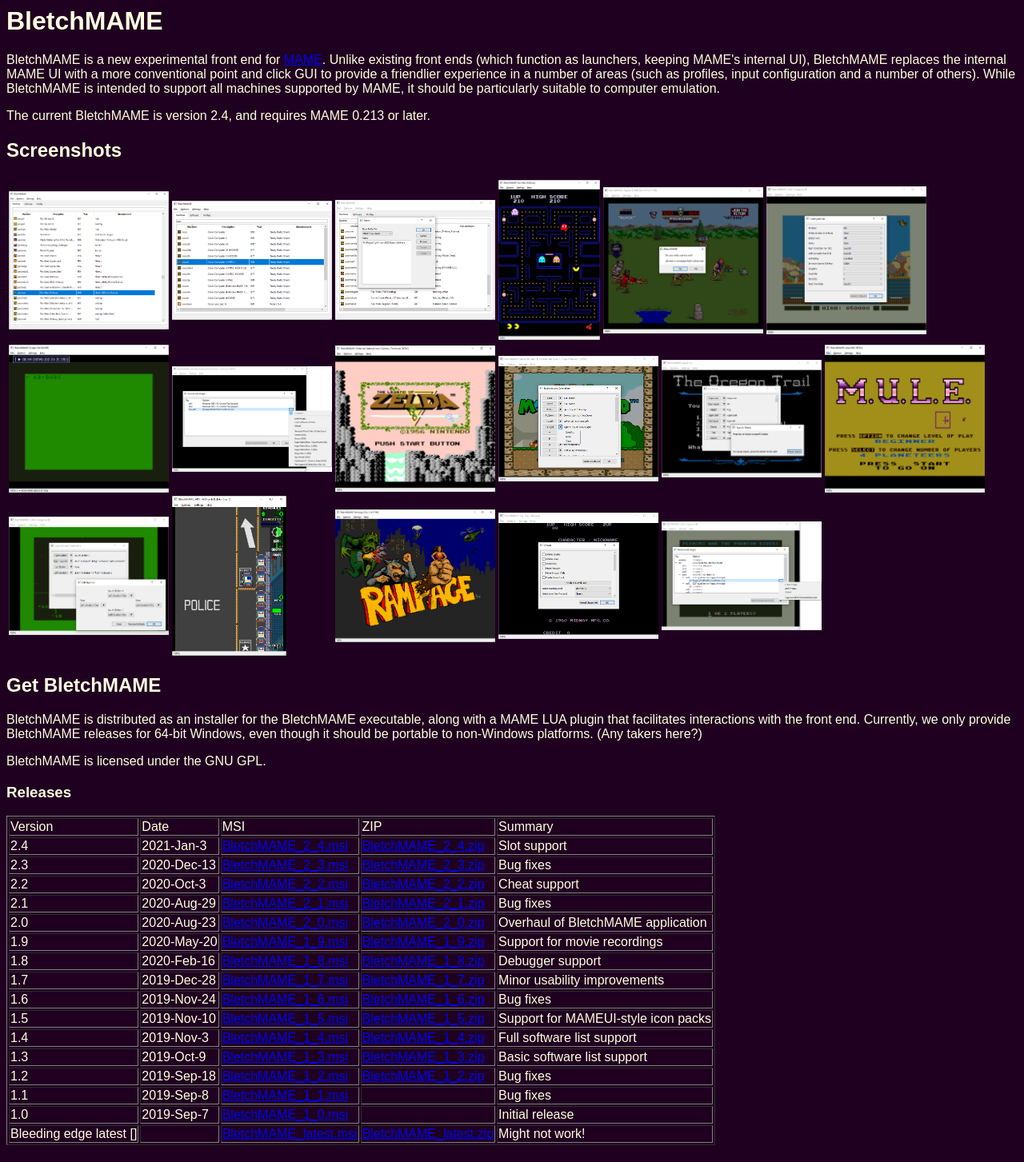
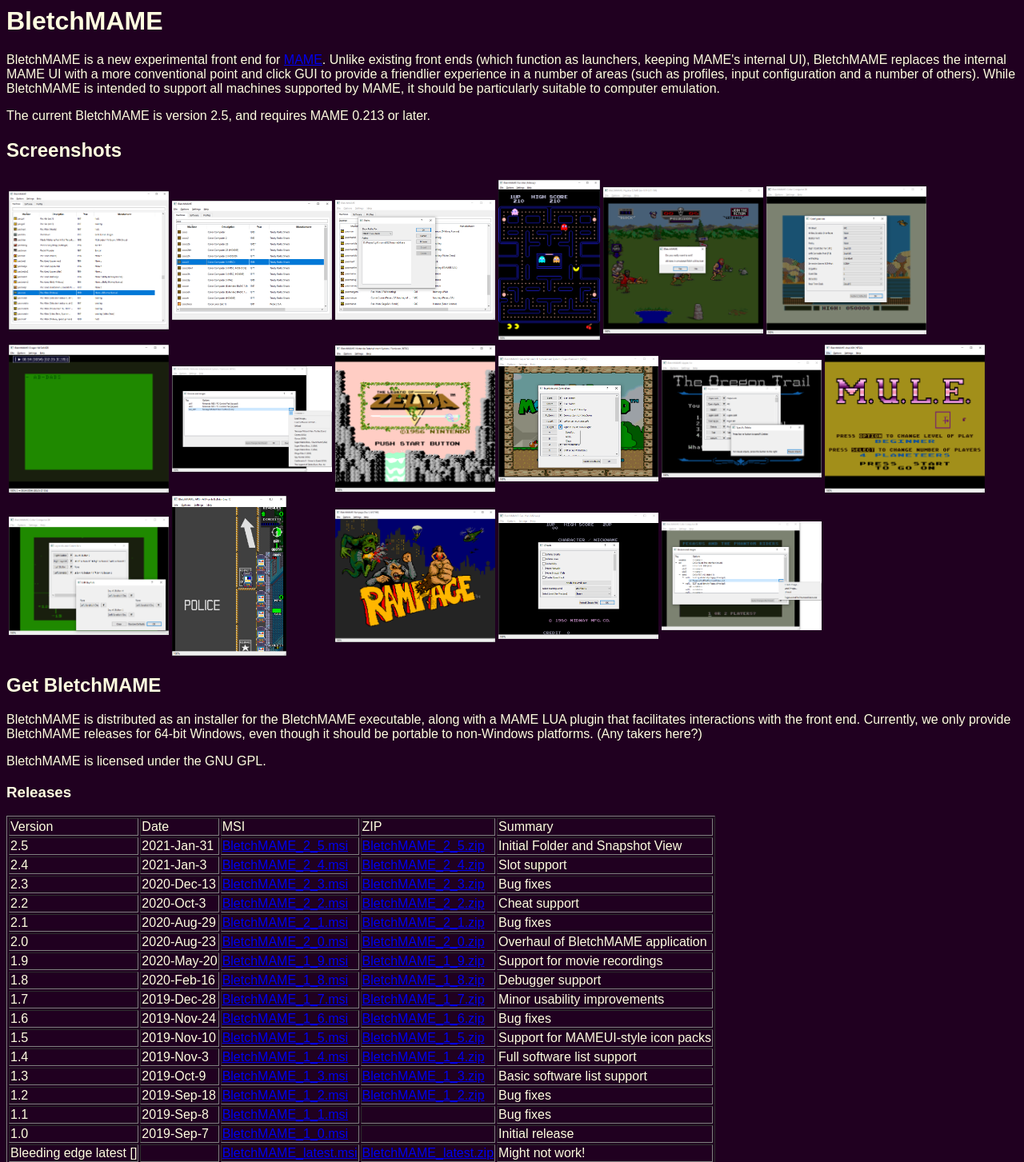
Before and after one commit to npwoods/bletchmame_web, a PHP site: page / in a window 1280 px wide. Shown: the top 1453 px of the page at 80% size. Run offline with PHP 8.4, Linux system fonts and the light colour scheme; data that the repository does not hold is empty.

Commit message:
BletchMAME 2.5 release

```diff
--- a/index.php
+++ b/index.php
@@ -4,6 +4,12 @@ $aws_bucket = "http://bletchmame.s3-website-us-east-1.amazonaws.com";
 $version_latest = trim(file_get_contents("$aws_bucket/files/version_latest.txt"));
 
 $all_versions = array(
+    "2.5" => array(
+        "date" => "2021-Jan-31",
+		"msi" => "BletchMAME_2_5.msi",
+		"zip" => "BletchMAME_2_5.zip",
+		"notes" => "Initial Folder and Snapshot View"
+    ),
     "2.4" => array(
         "date" => "2021-Jan-3",
 		"msi" => "BletchMAME_2_4.msi",
```
Also changed, not shown: 2 other files.
